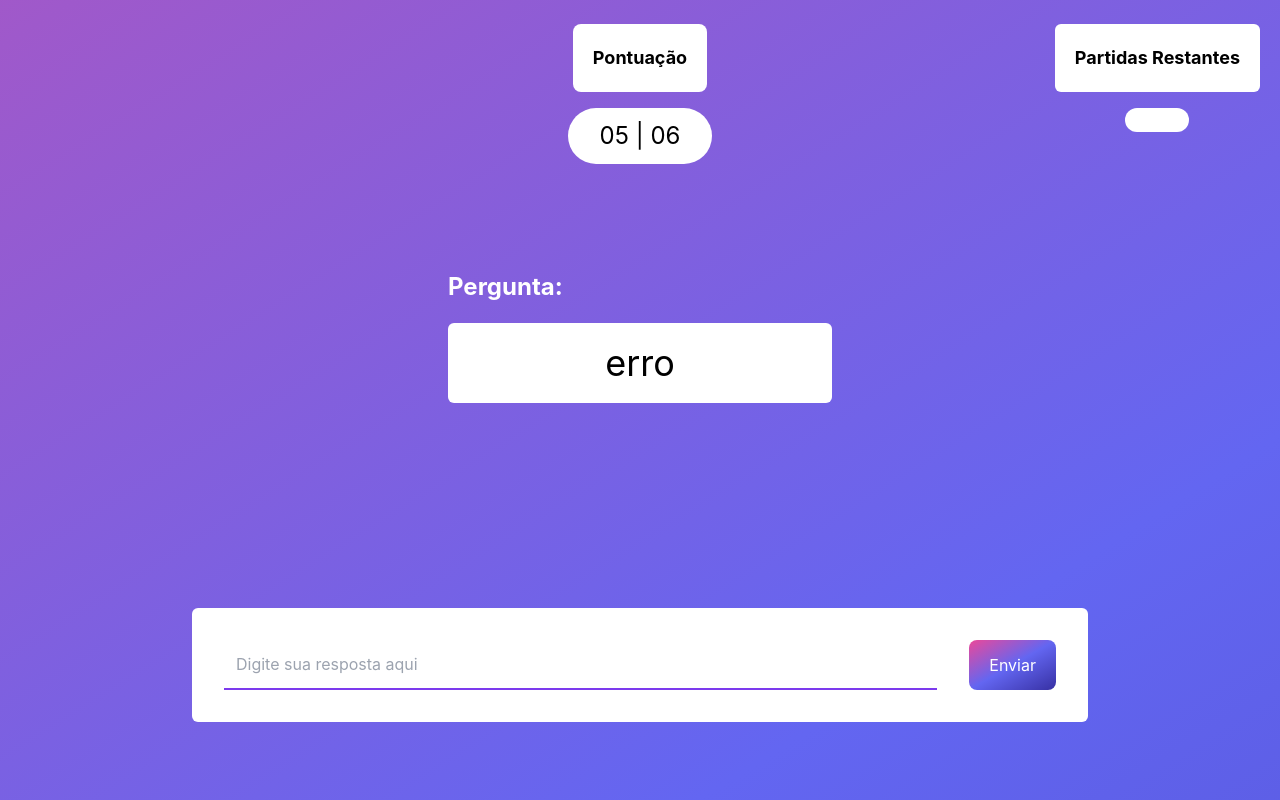
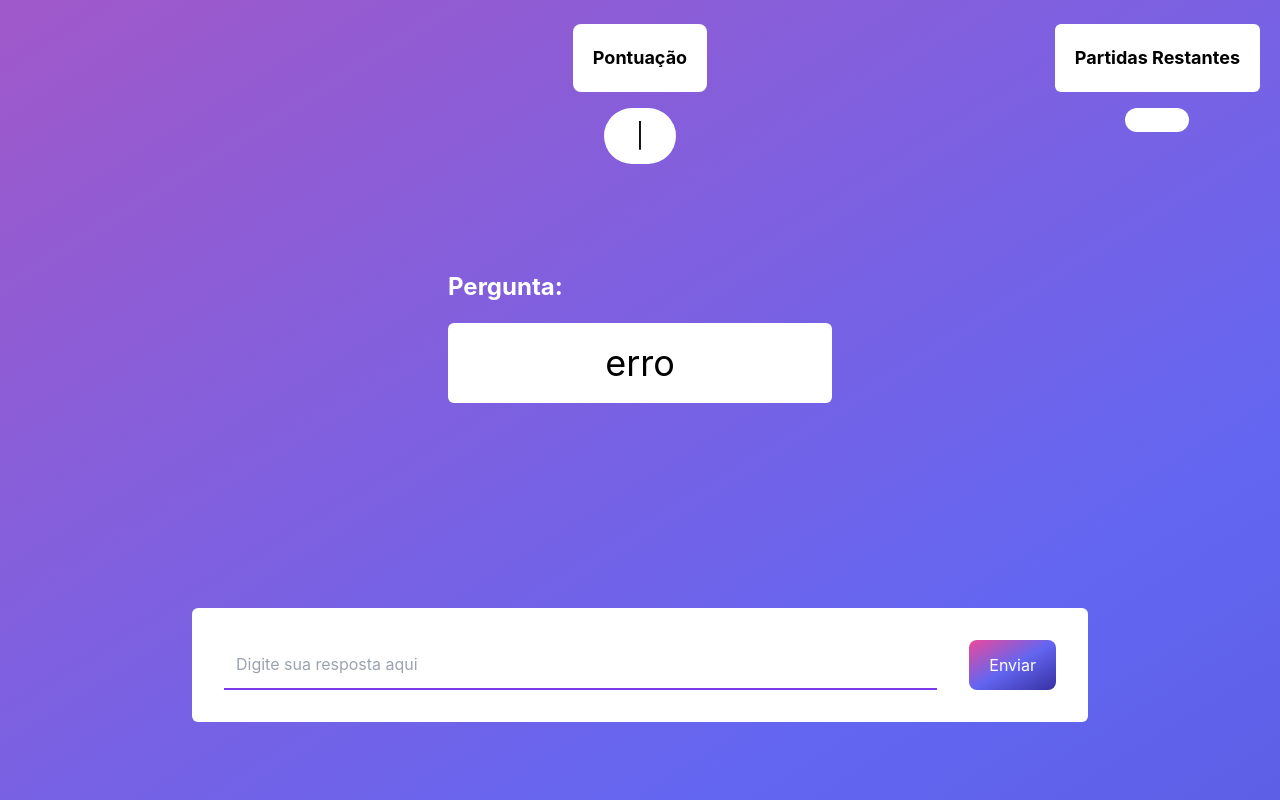
Before and after one commit to carloseduardodb/arithmetics-math-frontend, a React (Create React App) app: page /game in a window 1280 px wide. Built offline with nearby package versions, Linux system fonts and the light colour scheme; no server answers.

Commit message:
finish min data to game

```diff
--- a/src/components/Status/index.tsx
+++ b/src/components/Status/index.tsx
@@ -1,6 +1,10 @@
 import React from "react";
 
-const Status: React.FC<any> = ({ remainingMatches }) => {
+const Status: React.FC<any> = ({
+  remainingMatches,
+  myPontuation,
+  adversaryPontuation,
+}) => {
   return (
     <div className="flex flex-row justify-center w-full relative">
       <div className="flex flex-col items-center">
@@ -9,7 +13,8 @@ const Status: React.FC<any> = ({ remainingMatches }) => {
         </div>
         <div className="w-max bg-white rounded-full py-3 px-8">
           <p className="text-2xl">
-            <span>05</span> | <span>06</span>
+            <span>{myPontuation && myPontuation}</span> |{" "}
+            <span>{adversaryPontuation && adversaryPontuation}</span>
           </p>
         </div>
       </div>
--- a/src/pages/Game/index.tsx
+++ b/src/pages/Game/index.tsx
@@ -77,7 +77,11 @@ const Game = () => {
       animate-gradient-xy
     "
     >
-      <Status remainingMatches={dataGame?.remaining_matches} />
+      <Status
+        myPontuation={dataGame?.point_owner}
+        adversaryPontuation={dataGame?.point_client}
+        remainingMatches={dataGame?.remaining_matches}
+      />
 
       <div className="w-full h-full flex flex-col justify-around">
         <div className="mt-12 flex flex-col justify-center items-center">
```
